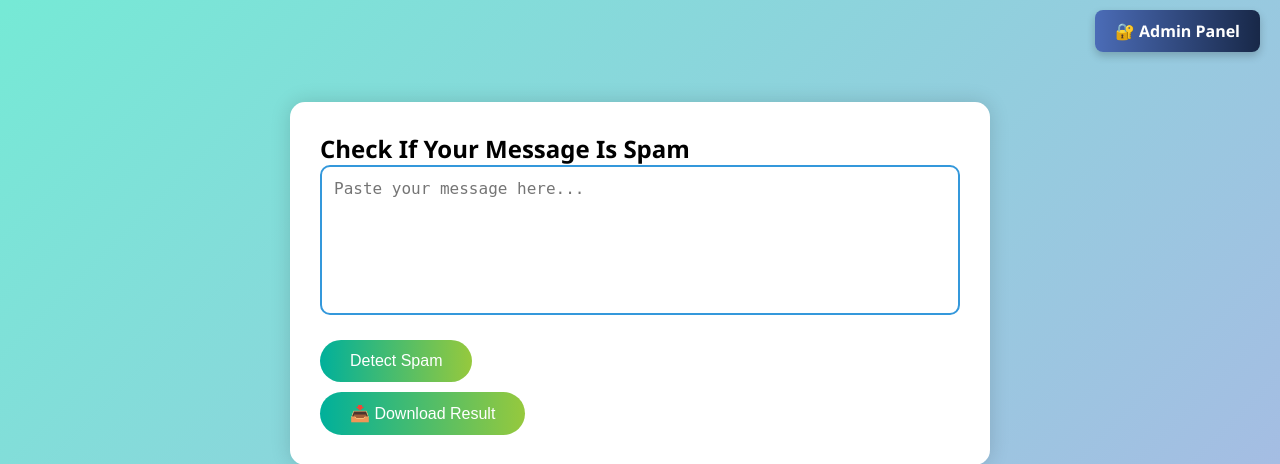
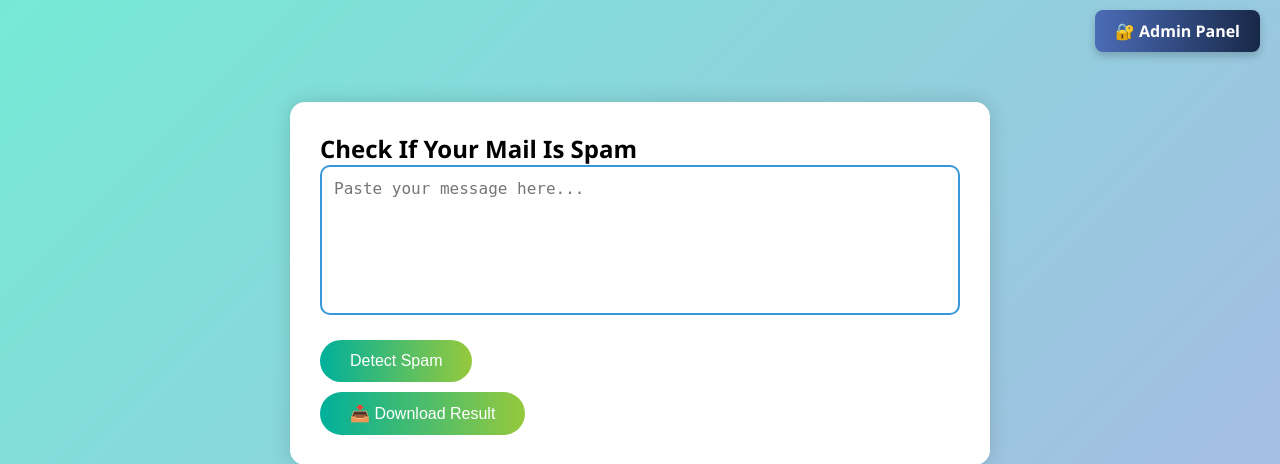
Before and after one commit to PriyankaChoudhary9877/ai-spam-detector, a Flask app: page /home in a window 1280 px wide. Shown: the part 63-527 px from the top of the page. Run offline with Flask 3, Linux system fonts and the light colour scheme; the visitor is signed in with stand-in values (Sample User, id 1); parts of the project's set-up code (start-up, migrations or seed data) failed here and were passed over; some libraries are stand-ins or nearby versions.

Commit message:
Updated index.html UI

```diff
--- a/templates/index.html
+++ b/templates/index.html
@@ -38,7 +38,7 @@
   <!-- Slide: Home -->
   <div class="slide active" id="home">
     <div class="container">
-      <h2>Check If Your Message Is Spam</h2>
+      <h2>Check If Your Mail Is Spam</h2>
       <form action="/home" method="POST">
         <textarea name="message" placeholder="Paste your message here..." required>{{ request.form['message'] if prediction else '' }}</textarea>
         <button type="submit" class="submit-btn">Detect Spam</button>
```
